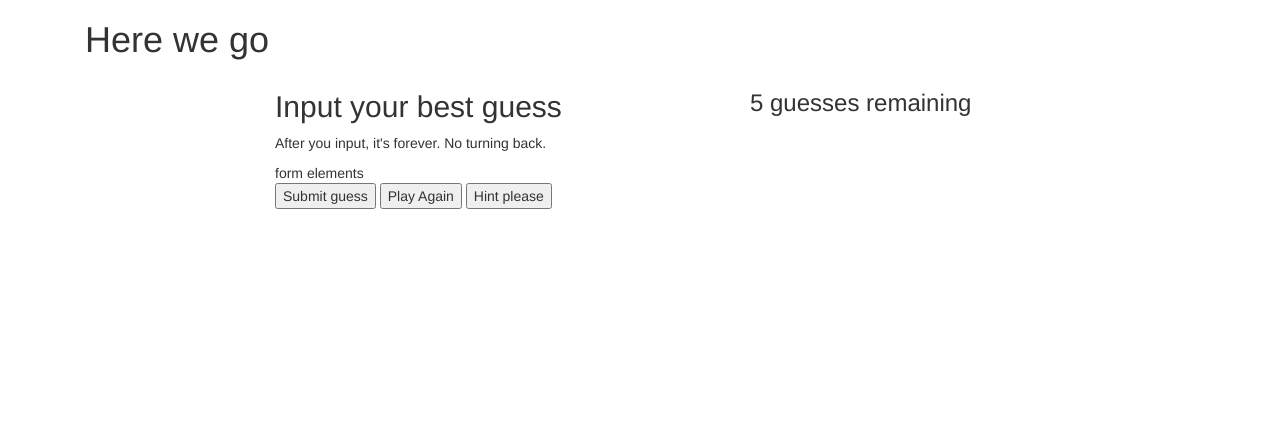
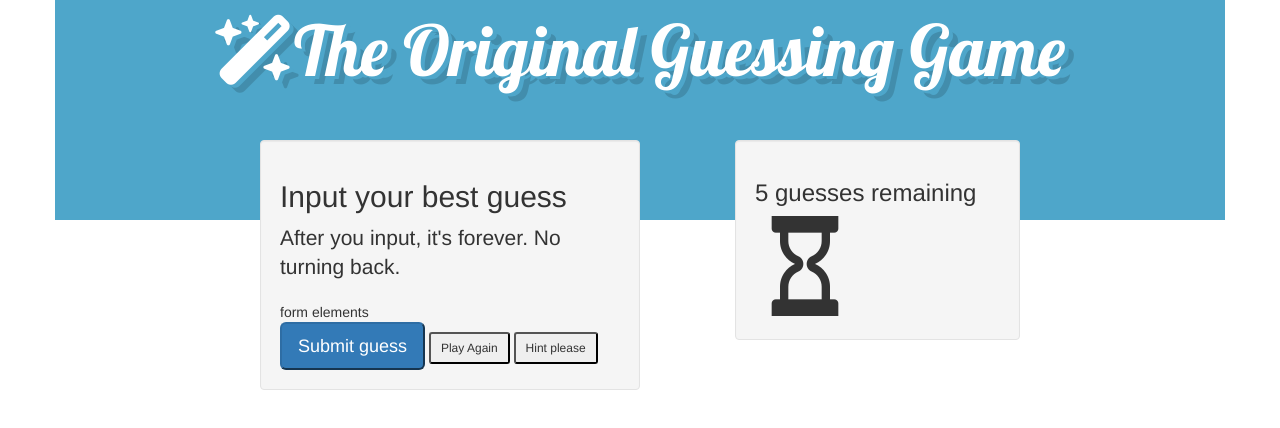
Before and after one commit to grod220/Guessing-Game-FSA-, a plain HTML site: page index.html in a window 1280 px wide. Drawn offline with nearby package versions, Linux system fonts and the light colour scheme.

Commit message:
header styling

```diff
--- /dev/null
+++ b/css/main.css
@@ -0,0 +1,23 @@
+.statusbox, .guessbox {
+  margin-top:-80px;
+}
+
+.statusbox .glyphicon {
+  font-size: 100px;
+}
+
+.webtitle {
+  text-shadow: 4px 3px 0 #4ea6ca,9px 8px 0 rgba(0,0,0,0.15);
+}
+
+.bigblue {
+  background: #4ea6ca;
+  height: 220px;
+}
+
+.bigblue .headerf {
+  padding-top: 100px;
+  font-size: 70px;
+  color:white;
+  font-family: 'Lobster', cursive;
+}
--- a/index.html
+++ b/index.html
@@ -3,24 +3,34 @@
 
 <head>
   <title>The Original Guessing Game</title>
+  <link rel="stylesheet" href="https://use.fontawesome.com/430cd8e5f3.css">
   <link href='css/bootstrap.css' rel='stylesheet'>
+  <link href='css/main.css' rel='stylesheet'>
+<link href='https://fonts.googleapis.com/css?family=Lobster' rel='stylesheet' type='text/css'>
 </head>
 <body>
   <div class='container'>
+
+
+    <div class='row text-center webtitle bigblue'>
       <div class='col-sm-12'>
-        <h1>Here we go</h1>
+        <span class='headerf'> <i class="fa fa-magic" aria-hidden="true"></i>The Original Guessing Game</span>
       </div>
-      <div class='col-sm-4 col-sm-offset-2'>
+    </div>
+
+      <div class='col-sm-4 col-sm-offset-2 guessbox well'>
         <h2>Input your best guess</h2>
-        <p>After you input, it's forever. No turning back.</p>
+        <p class='lead'>After you input, it's forever. No turning back.</p>
         <form>form elements</form>
-        <button type='button'>Submit guess</button>
-        <button type='button'>Play Again</button>
-        <button type='button'>Hint please</button>
+        <button type='button' class='btn-lg btn-primary'>Submit guess</button>
+        <button type='button' class='btn-sm'>Play Again</button>
+        <button type='button' class='btn-sm'>Hint please</button>
       </div>
 
-      <div class='col-sm-3 col-sm-offset-1'>
+      <div class='col-sm-3 col-sm-offset-1 statusbox well'>
         <h3>5 guesses remaining</h3>
+                <i class='glyphicon glyphicon-hourglass'></i>
+
       </div>
   </div>
 <script src="https://ajax.googleapis.com/ajax/libs/jquery/2.2.2/jquery.min.js"></script>
```
